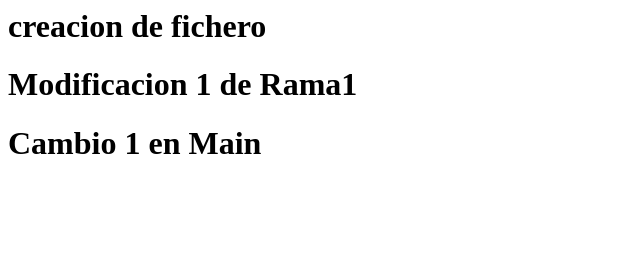
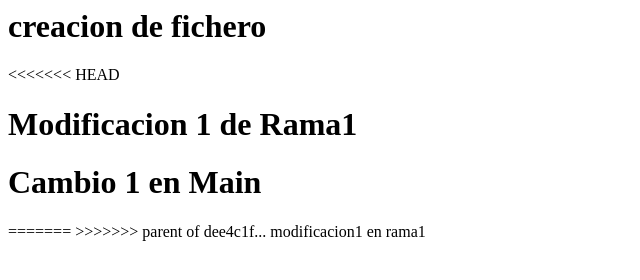
Before and after one commit to fernandojgarapps/RepositorioDemo, a plain HTML site: page index.html in a window 1280 px wide. Shown: the whole page, without its empty margins (0-640 px from the left). Drawn offline with Linux system fonts and the light colour scheme.

Commit message:
Revert "modificacion1 en rama1"
This reverts commit dee4c1faf51c3673edb8240a8e96f3a8218a8aea.

```diff
--- a/index.html
+++ b/index.html
@@ -1,5 +1,8 @@
 <html>
     <h1>creacion de fichero</h1>
+<<<<<<< HEAD
     <h1>Modificacion 1 de Rama1</h1>
     <h1>Cambio 1 en Main</h1>
+=======
+>>>>>>> parent of dee4c1f... modificacion1 en rama1
 </html>
```
